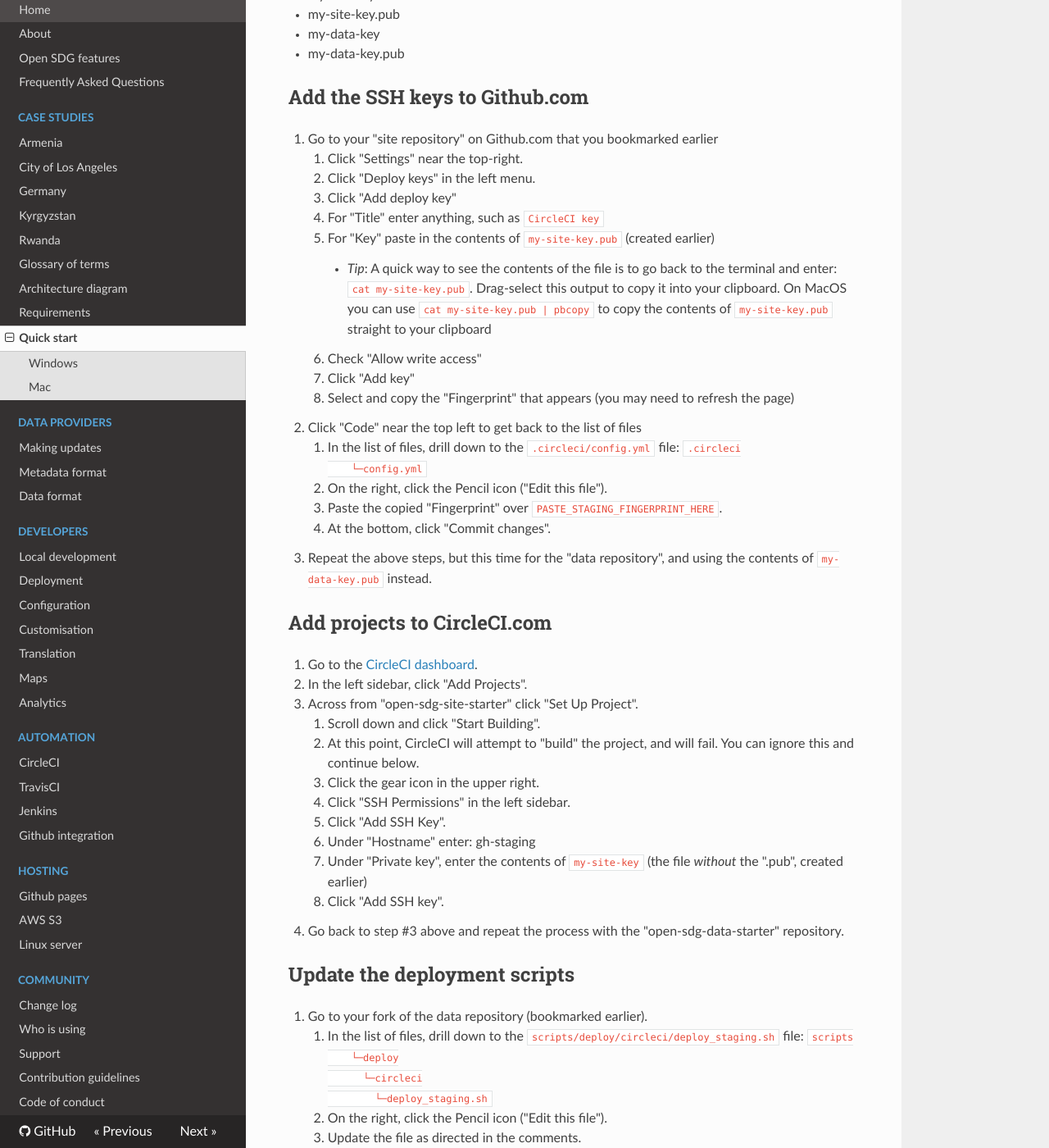
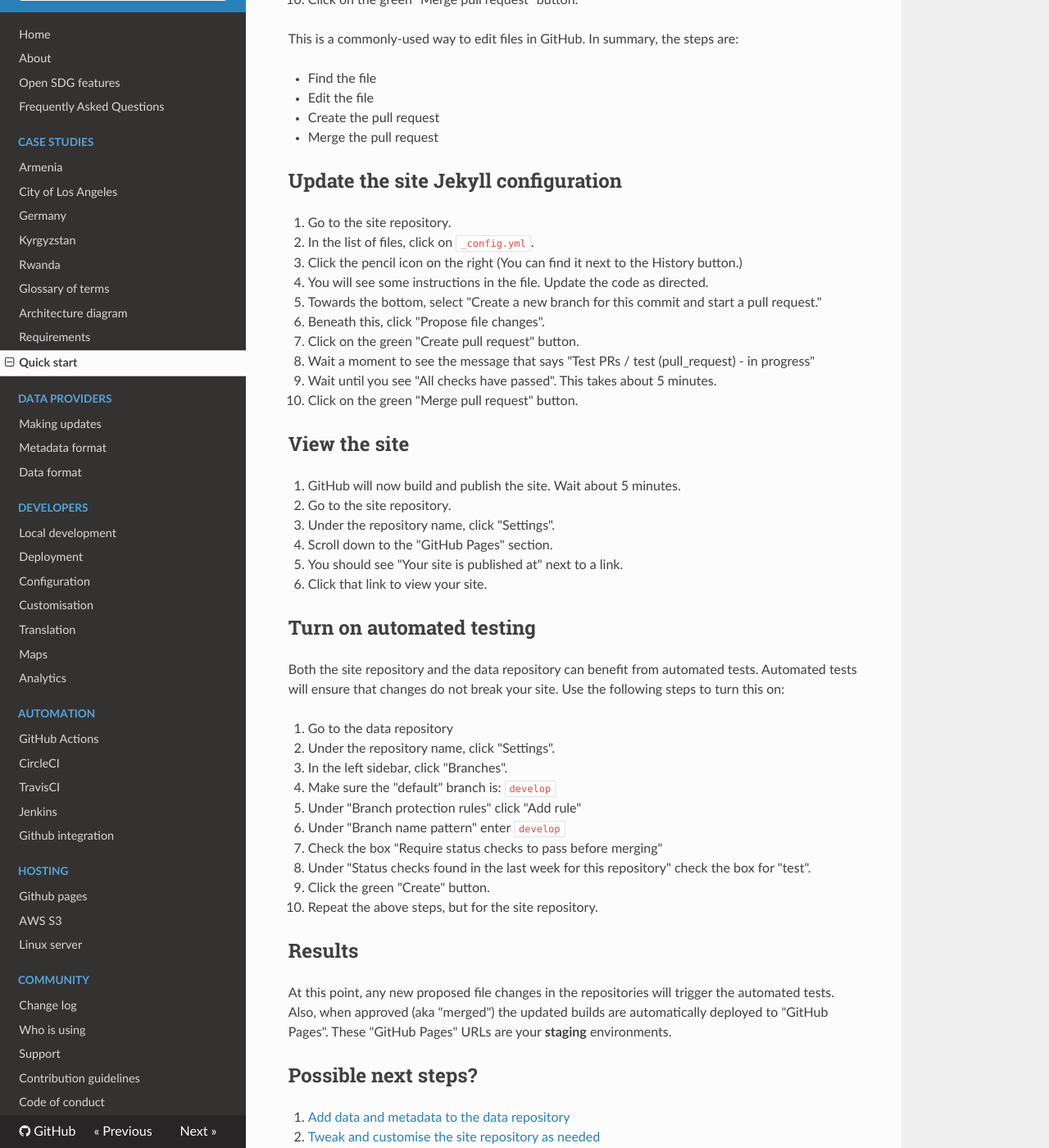
Before and after one commit to open-sdg/open-sdg, an MkDocs documentation site: the page built from docs/quick-start.md, in a window 1280 px wide and 1400 px high, scrolled down 1425 px. Shown: the whole window at 82% size. Built offline with MkDocs 1.6.1, drawn with Linux system fonts in a browser that asks for light colours; nearby versions of some CDN libraries; old or Windows-style settings are respelled for this version of MkDocs; some of the changed text lies outside the part shown.

Commit message:
Updating docs to use GitHub Actions

````diff
--- a/docs/quick-start.md
+++ b/docs/quick-start.md
@@ -1,122 +1,98 @@
 <h1>Quick Start</h1>
 
-This document will go over the quickest way to get this platform up and running. Here we will choose the simplest approach for automation and hosting, which are to use CircleCI.com and Github.com. Note, however, that there are alternatives to this approach, as detailed under the Automation and Hosting sections.
+This document will go over the quickest way to get this platform up and running. Here we will choose the simplest approach for automation and hosting, which is to use GitHub Actions. Note, however, that there are alternatives to this approach, as detailed under the Automation and Hosting sections.
 
-## Downloading Git
-
-### Windows
-
-You will first need to install [Git for Windows](https://git-scm.com/download/win).
-
-### Mac
-
-You will first need to install [Git for Mac](https://sourceforge.net/projects/git-osx-installer/files/latest/download).
-
-Note for Mac users: Once you click the download file you might be faced with an error saying that the installer "can’t be opened because it is from an unidentified developer". To resolve this issue, right click on the installer and click Open. This will bypass the error.
-
-## Signing up and creating forks
+## Signing up and creating repositories
 
 1. If you don't already have a Github.com account, [go to Github.com](https://github.com/) to sign up and then log in.
-1. In the same browser, [go to CircleCI.com](https://circleci.com/vcs-authorize/) and click "Log In With Github". Accept any prompts until you are logged in.
-1. Go [here](https://github.com/open-sdg/open-sdg-site-starter) and click "Fork" in the upper right. Choose your username to fork the project to your account.
-    * Bookmark the forked repository -- this is your "__site repository__".
-1. Go [here](https://github.com/open-sdg/open-sdg-data-starter) and click "Fork" in the upper right. Choose your username to fork the project to your account.
-    * Bookmark the forked repository -- this is your "__data repository__".
+1. Go [here](https://github.com/open-sdg/open-sdg-site-starter) and click the green "Use this template" button.
+1. Next you will be prompted to choose a name for your new repository. This will affect the URL at which you access the site later, so choose carefully. A suggestion might be: `sdg-site-australia` (adjusted for your country). Note that you can change this later if needed.
+1. Enter a description if you would like. Leave "Public" selected, and click "Create repository from template".
+    * Bookmark the created repository -- this is your "__site repository__".
+1. Go [here](https://github.com/open-sdg/open-sdg-data-starter) and click the green "Use this template" button.
+1. As before, choose a name. This one should refer to "data" instead of "site" (eg, `sdg-data-australia`). As before, leave "Public" selected and click "Create repository from template".
+    * Bookmark the created repository -- this is your "__data repository__".
 
-## Create SSH keys
+## Creating an access token
 
-This part may be painful if you are not accustomed to command-line work. But don't worry - it is pretty fast.
+This step is temporarily necessary because of a bug involving GitHub Actions and GitHub Pages. The bug is being discussed [here](https://github.community/t5/GitHub-Actions/Github-action-not-triggering-gh-pages-upon-push/td-p/26869/highlight/true).
 
-1. Open your operating system's Terminal application (use Git BASH, if on Windows).
-1. Create the SSH keys by entering the command below, substituting `my-email-address@example.com` with the email address bound to your GitHub account. It might be worth creating a new folder for your keys:
+1. Create an access token described [here](https://help.github.com/en/github/authenticating-to-github/creating-a-personal-access-token-for-the-command-line#creating-a-token). Save the token somewhere private.
+1. Copy the access token so that you can paste in the next steps.
+1. Go to the site repository you bookmarked earlier.
+1. Under the repository name, click "Settings".
+1. In the left sidebar, click "Secrets".
+1. Click "Add a new secret".
+1. Under "Name", type the following (case-sensitive): `token`
+1. Under "Value", paste in the access token you copied earlier.
+1. Click the green "Add secret" button.
+1. Repeat all the steps above, but for the "data" repository you bookmarked earlier.
 
-    `ssh-keygen -m pem -t rsa -b 4096 -C "my-email-address@example.com"`
+## Update the data repository README
 
-    1. When prompted "Enter file in which to save the key", enter `my-site-key`
-    1. When prompted "Enter passphrase", just hit `Enter`.
-    1. When prompted "Enter same passphrase again", just hit `Enter` again.
-1. Repeat the previous steps, only use `my-data-key` instead of `my-site-key`.
+This steps is necessary before continuing, and also serves to demonstrate how to edit files on Github.com.
 
-Confirm that 4 files have been created:
+1. Go to the data repository.
+1. In the list of files, click on `README.md`.
+1. Click the pencil icon on the right (You can find it next to the History button.)
+1. Make some changes to the file. (Any change is fine.)
+1. Towards the bottom, select "Create a new branch for this commit and start a pull request."
+1. Beneath this, click "Propose file changes".
+1. Click on the green "Create pull request" button.
+1. Wait a moment to see the message that says "Test PRs / test (pull_request) - in progress"
+1. Wait until you see "All checks have passed". This takes about 5 minutes.
+1. Click on the green "Merge pull request" button.
 
-* my-site-key
-* my-site-key.pub
-* my-data-key
-* my-data-key.pub
+This is a commonly-used way to edit files in GitHub. In summary, the steps are:
 
-## Add the SSH keys to Github.com
-
-1. Go to your "site repository" on Github.com that you bookmarked earlier
-    1. Click "Settings" near the top-right.
-    1. Click "Deploy keys" in the left menu.
-    1. Click "Add deploy key"
-    1. For "Title" enter anything, such as `CircleCI key`
-    1. For "Key" paste in the contents of `my-site-key.pub` (created earlier)
-        * _Tip_: A quick way to see the contents of the file is to go back to the terminal and enter: `cat my-site-key.pub`. Drag-select this output to copy it into your clipboard. On MacOS you can use `cat my-site-key.pub | pbcopy` to copy the contents of `my-site-key.pub` straight to your clipboard
-    1. Check "Allow write access"
-    1. Click "Add key"
-    1. Select and copy the "Fingerprint" that appears (you may need to refresh the page)
-1. Click "Code" near the top left to get back to the list of files
-    1. In the list of files, drill down to the `.circleci/config.yml` file:
-        ```
-        .circleci
-        └─config.yml
-        ```
-    1. On the right, click the Pencil icon ("Edit this file").
-    1. Paste the copied "Fingerprint" over `PASTE_STAGING_FINGERPRINT_HERE`.
-    1. At the bottom, click "Commit changes".
-1. Repeat the above steps, but this time for the "data repository", and using the contents of `my-data-key.pub` instead.
-
-## Add projects to CircleCI.com
-
-1. Go to the [CircleCI dashboard](https://circleci.com/dashboard).
-1. In the left sidebar, click "Add Projects".
-1. Across from "open-sdg-site-starter" click "Set Up Project".
-    1. Scroll down and click "Start Building".
-    1. At this point, CircleCI will attempt to "build" the project, and will fail. You can ignore this and continue below.
-    1. Click the gear icon in the upper right.
-    1. Click "SSH Permissions" in the left sidebar.
-    1. Click "Add SSH Key".
-    1. Under "Hostname" enter: gh-staging
-    1. Under "Private key", enter the contents of `my-site-key` (the file *without* the ".pub", created earlier)
-    1. Click "Add SSH key".
-1. Go back to step #3 above and repeat the process with the "open-sdg-data-starter" repository.
-
-## Update the deployment scripts
-
-1. Go to your fork of the data repository (bookmarked earlier).
-    1. In the list of files, drill down to the `scripts/deploy/circleci/deploy_staging.sh` file:
-        ```
-        scripts
-        └─deploy
-          └─circleci
-            └─deploy_staging.sh
-        ```
-    1. On the right, click the Pencil icon ("Edit this file").
-    1. Update the file as directed in the comments.
-    1. At the bottom, click "Commit changes".
-1. Repeat these steps for the site repository (bookmarked earlier).
+* Find the file
+* Edit the file
+* Create the pull request
+* Merge the pull request
 
 ## Update the site Jekyll configuration
 
-1. Go to your fork of the site repository (bookmarked earlier).
-1. In the list of files, click `_config.yml`.
-1. On the right, click the Pencil icon ("Edit this file").
-1. Update the file as directed in the comments.
-1. At the bottom, click "Commit changes".
+1. Go to the site repository.
+1. In the list of files, click on `_config.yml`.
+1. Click the pencil icon on the right (You can find it next to the History button.)
+1. You will see some instructions in the file. Update the code as directed.
+1. Towards the bottom, select "Create a new branch for this commit and start a pull request."
+1. Beneath this, click "Propose file changes".
+1. Click on the green "Create pull request" button.
+1. Wait a moment to see the message that says "Test PRs / test (pull_request) - in progress"
+1. Wait until you see "All checks have passed". This takes about 5 minutes.
+1. Click on the green "Merge pull request" button.
 
 ## View the site
 
-1. CircleCI and Github will now build and publish the site. Wait about 5 minutes.
-1. View site at: https://my-github-org.github.io/open-sdg-site-starter/ (replacing "my-github-org" as needed).
+1. GitHub will now build and publish the site. Wait about 5 minutes.
+1. Go to the site repository.
+1. Under the repository name, click "Settings".
+1. Scroll down to the "GitHub Pages" section.
+1. You should see "Your site is published at" next to a link.
+1. Click that link to view your site.
+
+## Turn on automated testing
+
+Both the site repository and the data repository can benefit from automated tests. Automated tests will ensure that changes do not break your site. Use the following steps to turn this on:
+
+1. Go to the data repository
+1. Under the repository name, click "Settings".
+1. In the left sidebar, click "Branches".
+1. Make sure the "default" branch is: `develop`
+1. Under "Branch protection rules" click "Add rule"
+1. Under "Branch name pattern" enter `develop`
+1. Check the box "Require status checks to pass before merging"
+1. Under "Status checks found in the last week for this repository" check the box for "test".
+1. Click the green "Create" button.
+1. Repeat the above steps, but for the site repository.
 
 ## Results
 
-At this point, any new updates in the "develop" branches of the repositories will trigger "builds" which automatically deploy to the github.io URLs. These github.io URLs are your __staging__ environments.
+At this point, any new proposed file changes in the repositories will trigger the automated tests. Also, when approved (aka "merged") the updated builds are automatically deployed to "GitHub Pages". These "GitHub Pages" URLs are your __staging__ environments.
 
 ## Possible next steps?
 
-1. [Turn on automation in your repositories](../automation/github/)
 1. [Add data and metadata to the data repository](../making-updates/)
 1. [Tweak and customise the site repository as needed](../customisation/)
-1. [Set up the "master" branch to deploy to a separate "production" environment](../deployment/)
+1. [Set up separate "production" environments](../deployment/)
--- a/mkdocs.yml
+++ b/mkdocs.yml
@@ -40,6 +40,7 @@
         - Maps: maps.md
         - Analytics: analytics.md
     - Automation:
+        - GitHub Actions: automation/github-actions.md
         - CircleCI: automation/circle-ci.md
         - TravisCI: automation/travis-ci.md
         - Jenkins: automation/jenkins.md
````
Also changed, not shown: docs/architecture.md (+2 -3 lines), docs/automation/circle-ci.md (+1 -1 lines), docs/automation/github-actions.md (added, +26 -0 lines), docs/automation/github.md (+7 -5 lines), docs/automation/travis-ci.md (+2 -1 lines).
